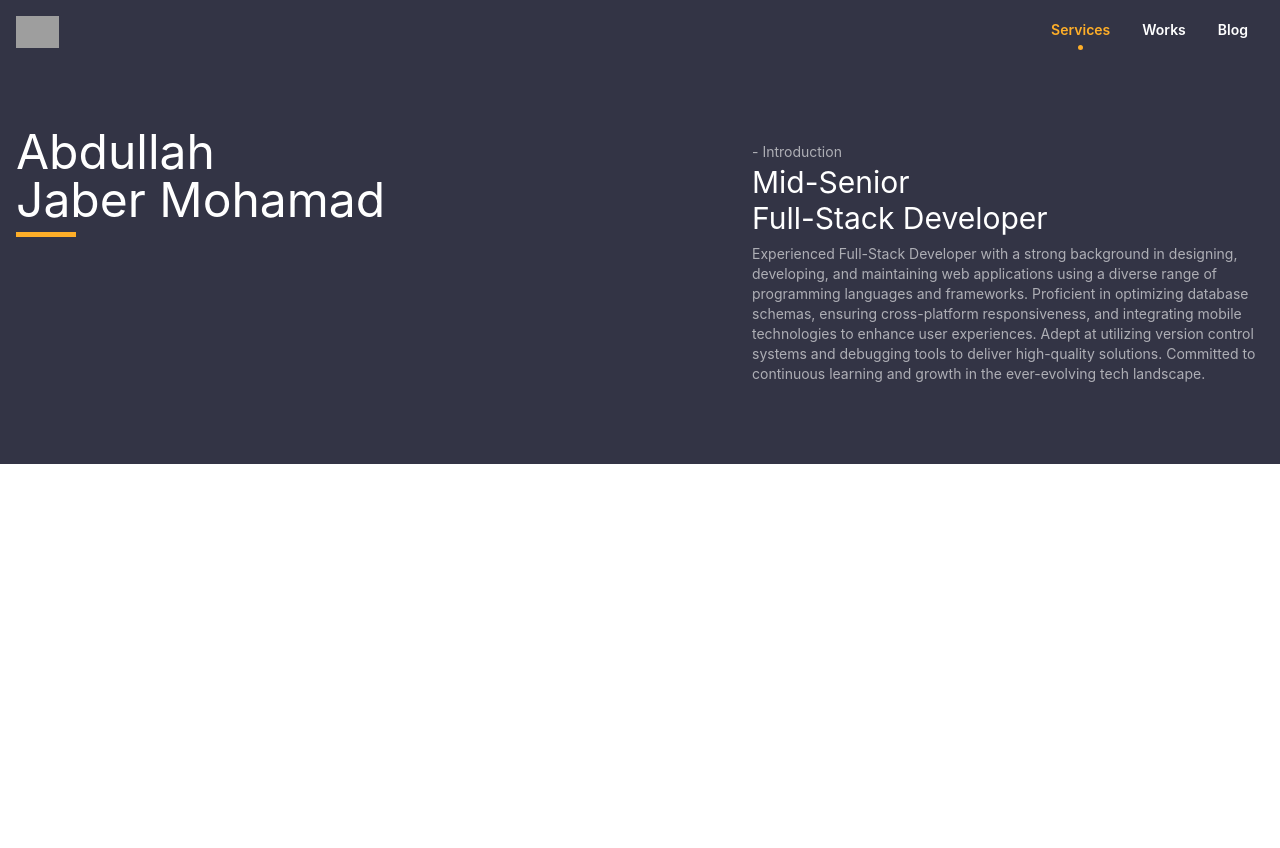
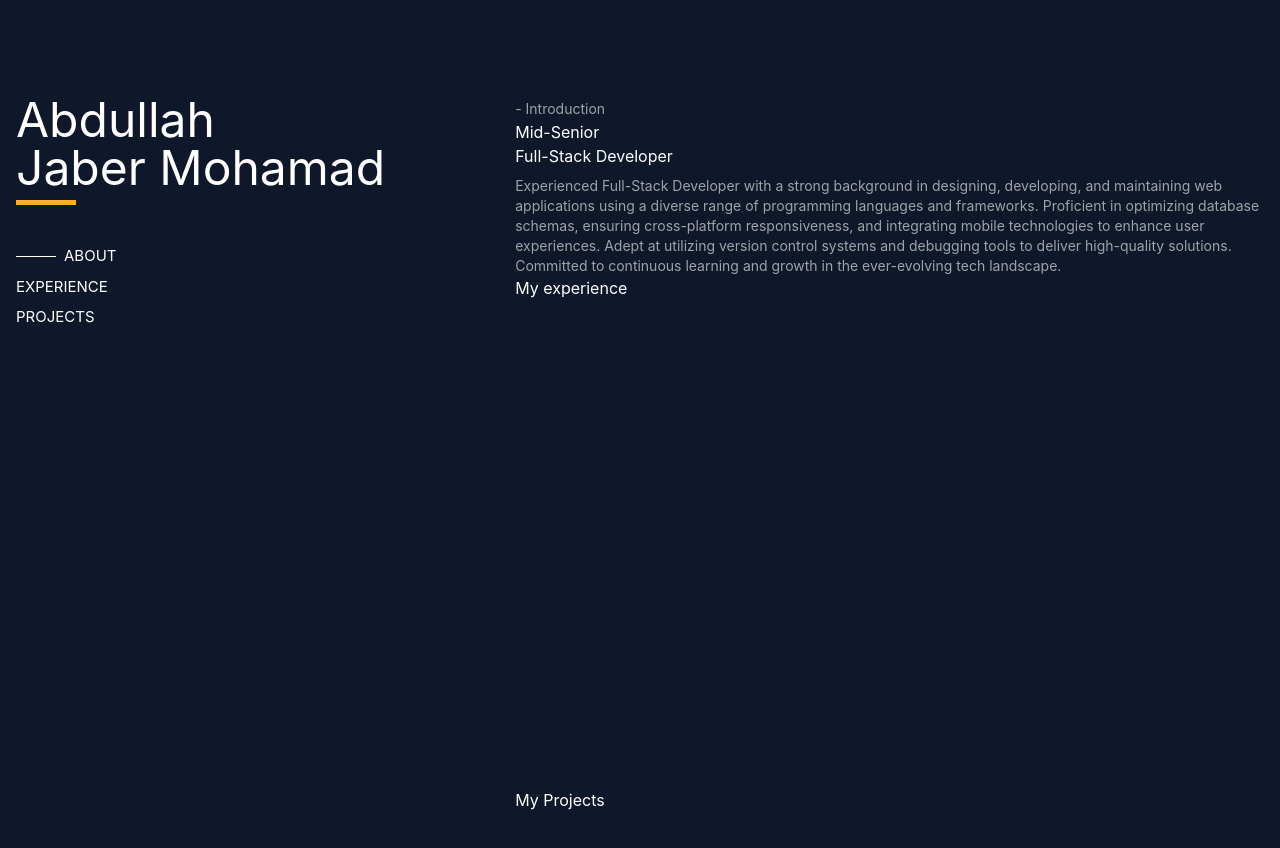
Before and after one commit to Abdallahjaber21/my-portfolio, a React (Create React App) app: page / in a window 1280 px wide. Shown: the top 848 px of the page. Before the commit the page ends 800 px from the top, so only its background shows below. Built offline with nearby package versions, Linux system fonts and the light colour scheme; grey boxes are pictures that could not be loaded; a web font is replaced by a local one.

Commit message:
Changed The Whole Structure

```diff
--- a/public/index.html
+++ b/public/index.html
@@ -25,7 +25,7 @@
       work correctly both with client-side routing and a non-root public URL.
       Learn how to configure a non-root public URL by running `npm run build`.
     -->
-    <title>React App</title>
+    <title>Abdullah Jaber Mohamad</title>
   </head>
   <body>
     <noscript>You need to enable JavaScript to run this app.</noscript>
--- a/src/App.js
+++ b/src/App.js
@@ -21,7 +21,7 @@ function App() {
 
   return (
     <BrowserRouter>
-      <Header />
+      {/* <Header /> */}
       <Routes>
         <Route exact path="/" element={<Home />} />
       </Routes>
--- /dev/null
+++ b/src/components/home/Left.js
@@ -0,0 +1,44 @@
+import React from "react";
+import { SocialIcon } from "react-social-icons";
+
+const Left = () => {
+  return (
+    <div className="left_static_section">
+      <div className="content">
+        <div className="author-name text-5xl dash-after dash-animate">
+          Abdullah
+          <br />
+          Jaber Mohamad
+        </div>
+        <div className="links_list mt-10">
+            <a href="#about" className="section_link active mb-2">ABOUT</a>
+            <a href="#experience" className="section_link mb-2">EXPERIENCE</a>
+            <a href="#projects" className="section_link">PROJECTS</a>
+        </div>
+        <div className="author-social-medias mt-20">
+          <SocialIcon
+            url="https://linkedin.com/in/abdallah-jaber-mohammad"
+            style={{ width: 35, height: 35 }}
+            bgColor="none"
+            className="linkedln_svg_icon"
+            target="_blank"
+          />
+          <SocialIcon
+            url="https://facebook.com/abdallah-jaber-mohammad"
+            style={{ width: 35, height: 35 }}
+            bgColor="none"
+            target="_blank"
+          />
+          <SocialIcon
+            url="https://instagram.com/abdallah-jaber-mohammad"
+            style={{ width: 35, height: 35 }}
+            bgColor="none"
+            target="_blank"
+          />
+        </div>
+      </div>
+    </div>
+  );
+};
+
+export default Left;
--- /dev/null
+++ b/src/components/home/Right.js
@@ -0,0 +1,36 @@
+import React from "react";
+
+const Right = () => {
+  return (
+    <div className="right_scrollable_section">
+      <section id="about">
+        <text className="text-muted text-sm mb-10 h-128">- Introduction</text>
+        <br />
+        <div>
+          <text>Mid-Senior</text>
+          <br />
+          <text>Full-Stack Developer</text>
+        </div>
+
+        <div className="summary text-sm text-muted mt-2">
+          Experienced Full-Stack Developer with a strong background in
+          designing, developing, and maintaining web applications using a
+          diverse range of programming languages and frameworks. Proficient in
+          optimizing database schemas, ensuring cross-platform responsiveness,
+          and integrating mobile technologies to enhance user experiences. Adept
+          at utilizing version control systems and debugging tools to deliver
+          high-quality solutions. Committed to continuous learning and growth in
+          the ever-evolving tech landscape.
+        </div>
+      </section>
+      <section id="experience" className="h-128">
+            My experience
+      </section>
+      <section id="projects">
+            My Projects
+      </section>
+    </div>
+  );
+};
+
+export default Right;
--- a/src/css/App.css
+++ b/src/css/App.css
@@ -46,6 +46,13 @@
   top: 5px;
 }
 
+html {
+  scroll-behavior: smooth !important;
+}
+html *::selection {
+  background: #2dd4bf;
+}
+
 .App {
   text-align: center;
 }
@@ -71,8 +78,43 @@
   color: white;
 }
 
+.Home_page_layout {
+  padding-top: 5rem;
+}
+.Home_page_layout .content .left_static_section {
+  width: 40%;
+  min-height: 100vh;
+}
+.Home_page_layout .content .left_static_section .content {
+  position: sticky;
+  top: 10px;
+}
+.Home_page_layout .content .left_static_section .content .links_list {
+  display: flex;
+  flex-direction: column;
+}
+.Home_page_layout .content .left_static_section .content .links_list .section_link {
+  font-size: 15px;
+  display: flex;
+  align-items: center;
+}
+.Home_page_layout .content .left_static_section .content .links_list .section_link.active::before {
+  content: "";
+  width: 40px;
+  height: 1px;
+  background-color: white;
+  margin-right: 0.5rem;
+}
+.Home_page_layout .content .right_scrollable_section {
+  width: 60%;
+}
+
 .Sub-Header-Section {
   background-color: #333445;
   height: 400px;
   padding-top: 3rem;
+  background-repeat: no-repeat;
+  background-position-y: top;
+  background-position-x: 35%;
+  background-attachment: fixed;
 }
--- a/src/css/App.scss
+++ b/src/css/App.scss
@@ -2,6 +2,19 @@
 @import './classes';
 @import './header';
 
+
+html{
+  scroll-behavior: smooth !important;
+
+  *
+  {
+    &::selection
+    {
+      background: $color_teal;
+    }
+  }
+
+}
 .App {
   text-align: center;
 }
--- a/src/css/_colors.scss
+++ b/src/css/_colors.scss
@@ -2,3 +2,4 @@ $color_primary: #333445;
 $color_secondary: #262333;
 $color_beige: #FAF0E6;
 $color_yellow: #feae28;
+$color_teal : #2dd4bf;
--- a/src/css/_home.css
+++ b/src/css/_home.css
@@ -1,5 +1,40 @@
+.Home_page_layout {
+  padding-top: 5rem;
+}
+.Home_page_layout .content .left_static_section {
+  width: 40%;
+  min-height: 100vh;
+}
+.Home_page_layout .content .left_static_section .content {
+  position: sticky;
+  top: 10px;
+}
+.Home_page_layout .content .left_static_section .content .links_list {
+  display: flex;
+  flex-direction: column;
+}
+.Home_page_layout .content .left_static_section .content .links_list .section_link {
+  font-size: 15px;
+  display: flex;
+  align-items: center;
+}
+.Home_page_layout .content .left_static_section .content .links_list .section_link.active::before {
+  content: "";
+  width: 40px;
+  height: 1px;
+  background-color: white;
+  margin-right: 0.5rem;
+}
+.Home_page_layout .content .right_scrollable_section {
+  width: 60%;
+}
+
 .Sub-Header-Section {
   background-color: #333445;
   height: 400px;
   padding-top: 3rem;
+  background-repeat: no-repeat;
+  background-position-y: top;
+  background-position-x: 35%;
+  background-attachment: fixed;
 }
--- a/src/css/_home.scss
+++ b/src/css/_home.scss
@@ -1,9 +1,61 @@
 
 @import './colors';
+
+
+.Home_page_layout
+{
+    padding-top: 5rem;
+    .content
+    {
+       .left_static_section
+       {
+        width: 40%;
+        min-height: 100vh;
+        .content{
+            position: sticky;
+            top: 10px;
+
+            .links_list
+            {
+                display: flex;
+                flex-direction: column;
+
+                .section_link
+                {
+                    font-size: 15px;
+                    display: flex;
+                    align-items: center;
+                    &.active{
+                        &::before
+                        {
+                            content: "";
+                            width: 40px;
+                            height: 1px;
+                            background-color: white;
+                            margin-right: .5rem;
+                        }
+                    }
+                }
+            }
+        }
+       }
+
+       .right_scrollable_section
+       {
+        width: 60%;
+       }
+    }
+
+}
 
 .Sub-Header-Section
 {
     background-color: $color_primary;
     height: 400px;
     padding-top: 3rem;
+    // background-image: url("../images/profile_pic_no_bg.png");
+    background-repeat: no-repeat;
+    background-position-y: top;
+    background-position-x: 35%;
+    background-attachment: fixed;
 }
--- a/src/pages/Home.js
+++ b/src/pages/Home.js
@@ -1,11 +1,17 @@
 import React from 'react';
 
 import SubHeader from '../components/home/SubHeader';
+import Left from '../components/home/Left';
+import Right from '../components/home/Right';
 
 const Home = () => {
     return (
-         <div className="Home_page_layout">
-            <SubHeader />
+         <div className="Home_page_layout bg-primary text-white">
+            <div className='content max-w-7xl mx-auto flex justify-between p-4'>
+                <Left />
+                <Right />
+            </div>
+            {/* <SubHeader /> */}
         </div>
     );
 }
--- a/tailwind.config.js
+++ b/tailwind.config.js
@@ -18,10 +18,11 @@ module.exports = {
       'pink': '#ff49db',
       'orange': '#ff7849',
       'green': '#13ce66',
+      'teal' : '#2dd4bf',
       'gray-dark': '#273444',
       'gray': '#8492a6',
       'light-gray': '#d3dce6',
-      'primary': '#333445',
+      'primary': '#0f172a',
       'secondary': '#262333',
       'yellow': '#feae28',
       'beige': '#FAF0E6',
@@ -56,10 +57,11 @@ module.exports = {
         'pink': '#ff49db',
         'orange': '#ff7849',
         'green': '#13ce66',
+        'teal' : '#2dd4bf',
         'gray-dark': '#273444',
         'gray': '#8492a6',
         'light-gray': '#d3dce6',
-        'primary': '#333445',
+        'primary': '#0f172a',
         'secondary': '#262333',
         'yellow': '#feae28',
         'beige': '#FAF0E6',
```
Also changed, not shown: src/images/profile_pic.jpeg (added), src/images/profile_pic_no_bg.png (added). Lines whose indentation alone changed are shown as unchanged.
